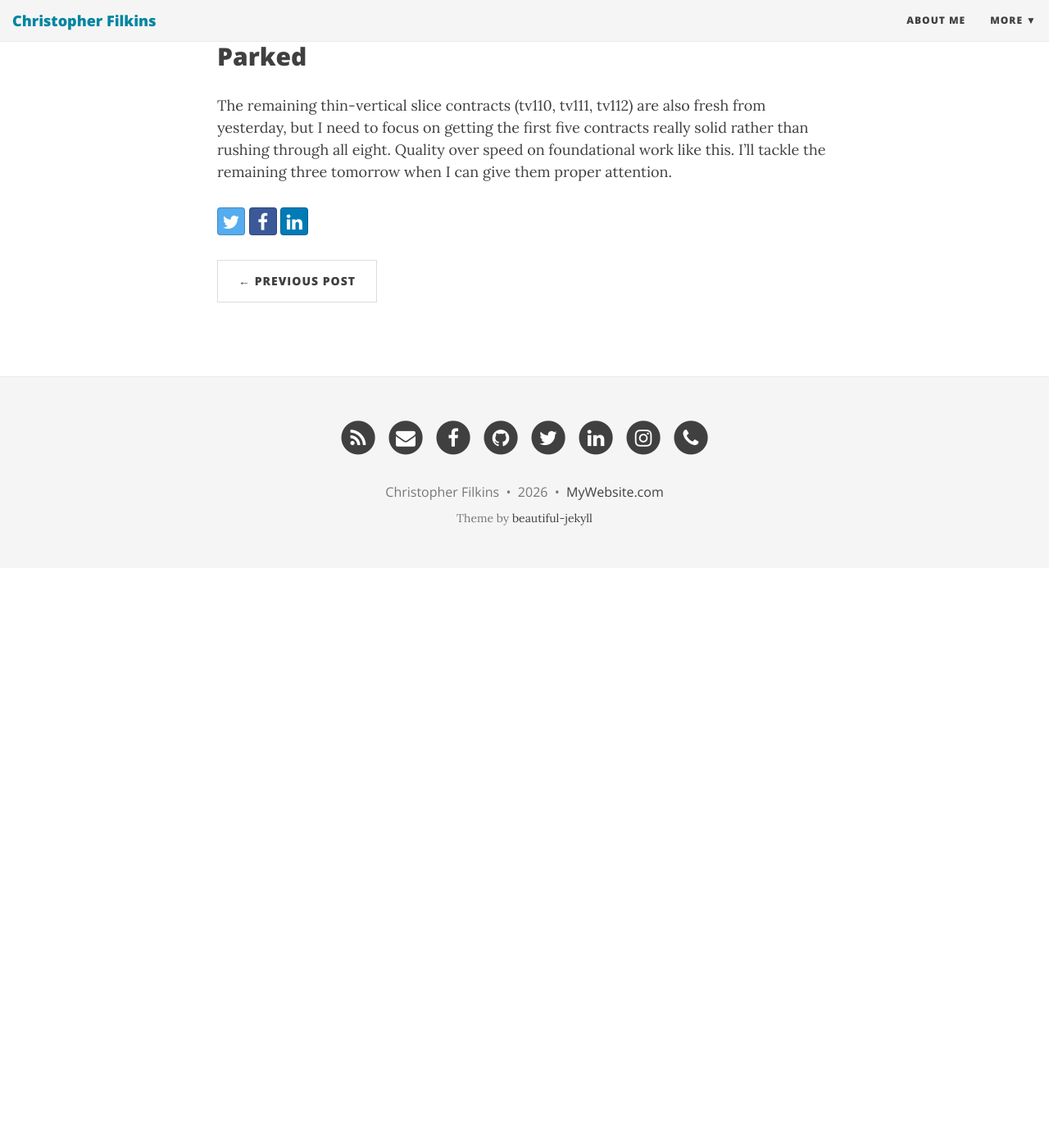
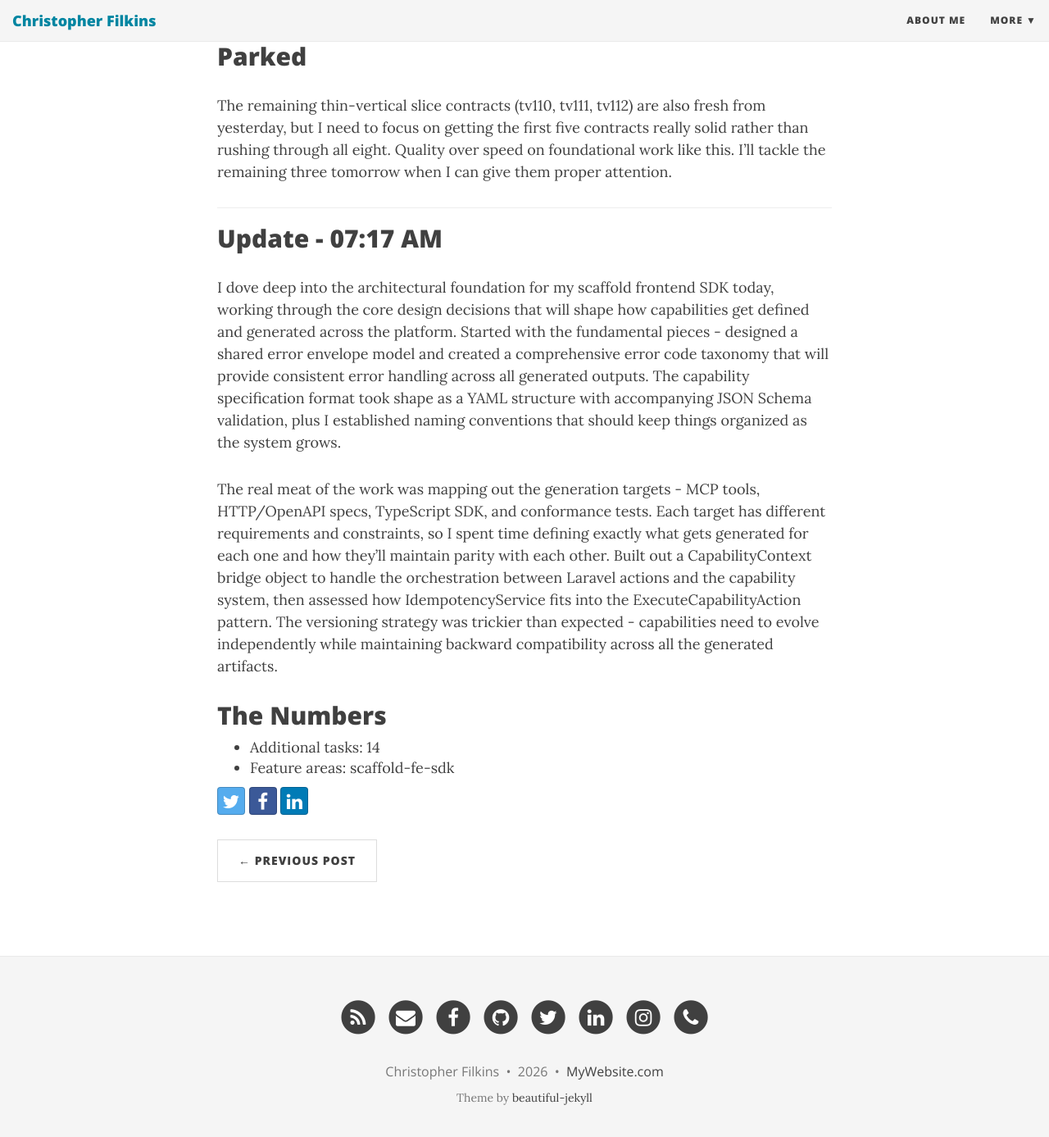
Before and after one commit to filchyboy/filchyboy.github.io, a Jekyll site: the page built from _posts/2026-03-05-todays-plan.md, in a window 1280 px wide and 1400 px high, scrolled down 1638 px. Shown: the top 1387 px of the window at 82% size. Built offline with Jekyll 4.4.1, drawn with Linux system fonts in a browser that asks for light colours; nearby versions of some CDN libraries; before the commit the page ends 2331 px from its top, so only the background shows below that.

Commit message:
Update build-in-public update: Scaffold Fe Sdk

```diff
--- a/_posts/2026-03-05-todays-plan.md
+++ b/_posts/2026-03-05-todays-plan.md
@@ -34,3 +34,20 @@ I'm in full contract definition mode across my compliance thin-vertical slices.
 ## Parked
 
 The remaining thin-vertical slice contracts (tv110, tv111, tv112) are also fresh from yesterday, but I need to focus on getting the first five contracts really solid rather than rushing through all eight. Quality over speed on foundational work like this. I'll tackle the remaining three tomorrow when I can give them proper attention.
+
+---
+
+## Update - 07:17 AM
+
+I dove deep into the architectural foundation for my scaffold frontend SDK today, working through the core design decisions that will shape how capabilities get defined and generated across the platform. Started with the fundamental pieces - designed a shared error envelope model and created a comprehensive error code taxonomy that will provide consistent error handling across all generated outputs. The capability specification format took shape as a YAML structure with accompanying JSON Schema validation, plus I established naming conventions that should keep things organized as the system grows.
+
+The real meat of the work was mapping out the generation targets - MCP tools, HTTP/OpenAPI specs, TypeScript SDK, and conformance tests. Each target has different requirements and constraints, so I spent time defining exactly what gets generated for each one and how they'll maintain parity with each other. Built out a CapabilityContext bridge object to handle the orchestration between Laravel actions and the capability system, then assessed how IdempotencyService fits into the ExecuteCapabilityAction pattern. The versioning strategy was trickier than expected - capabilities need to evolve independently while maintaining backward compatibility across all the generated artifacts.
+
+## The Numbers
+- Additional tasks: 14
+- Feature areas: scaffold-fe-sdk
+<!-- Generated by dev-tracker publish_to_jekyll.py (AI mode) -->
+<!-- accomplished-date: 2026-03-05 -->
+<!-- unit-ids: scaffold-fe-sdk-013,scaffold-fe-sdk-012,scaffold-fe-sdk-014,scaffold-fe-sdk-015,scaffold-fe-sdk-016,scaffold-fe-sdk-017,scaffold-fe-sdk-019,scaffold-fe-sdk-032,scaffold-fe-sdk-041,scaffold-fe-sdk-018,scaffold-fe-sdk-020,scaffold-fe-sdk-023,scaffold-fe-sdk-039,scaffold-fe-sdk-040 -->
+
+<!-- unit-ids: scaffold-fe-sdk-012,scaffold-fe-sdk-013,scaffold-fe-sdk-014,scaffold-fe-sdk-015,scaffold-fe-sdk-016,scaffold-fe-sdk-017,scaffold-fe-sdk-018,scaffold-fe-sdk-019,scaffold-fe-sdk-020,scaffold-fe-sdk-023,scaffold-fe-sdk-032,scaffold-fe-sdk-039,scaffold-fe-sdk-040,scaffold-fe-sdk-041 -->
```
